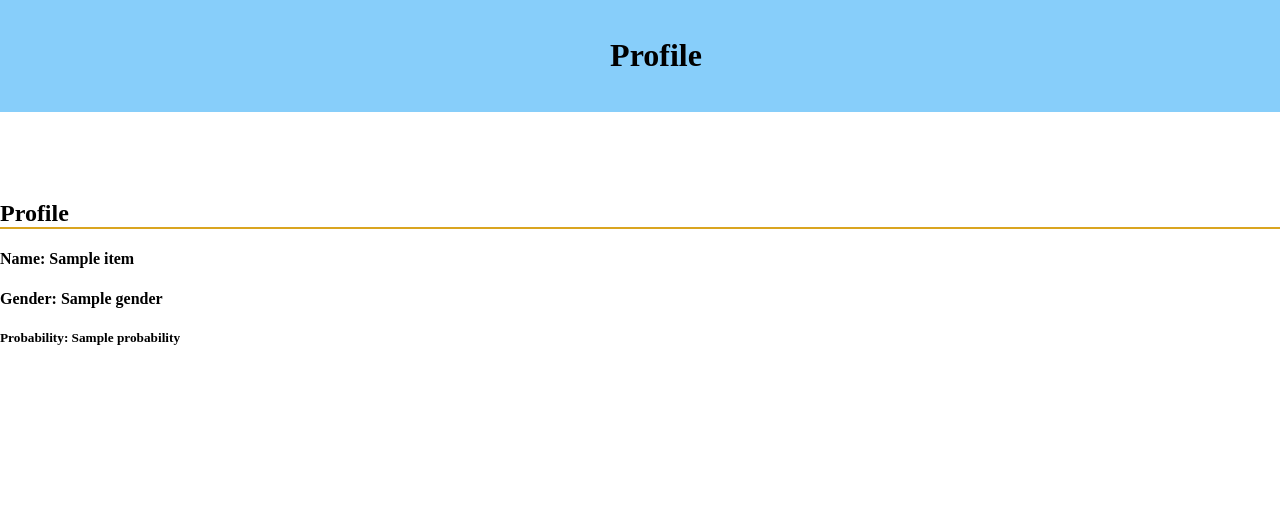
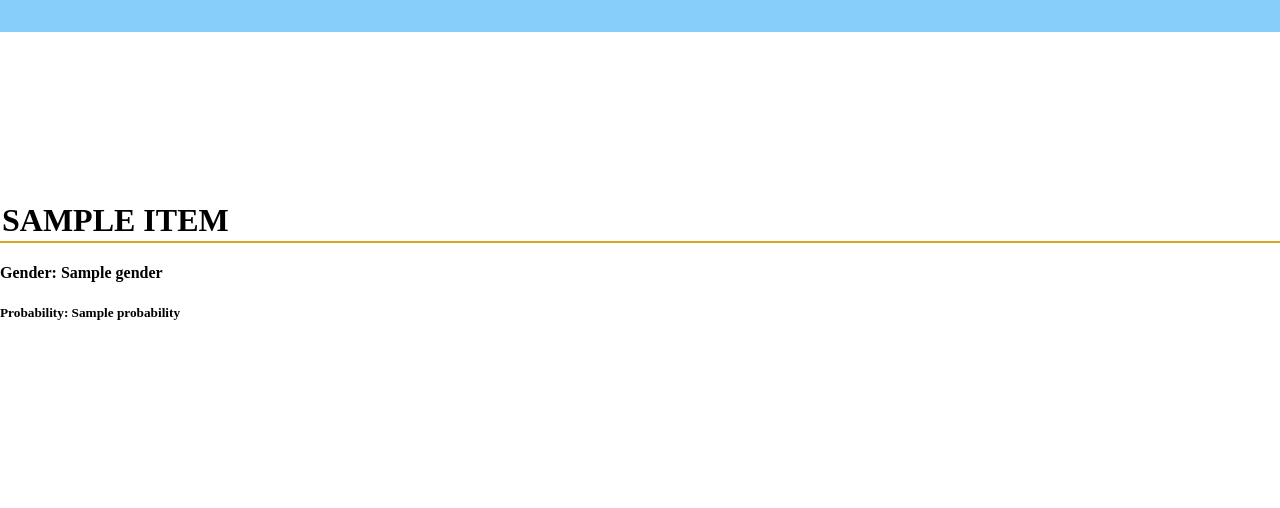
Before and after one commit to Gesifeta/ninja, a Flask app: a page that uses templates/index.html in a window 1280 px wide. Shown: the top 508 px of the page. Run offline with Flask 3, Linux system fonts and the light colour scheme; a database or web service that is not in the repository returns one stand-in record (values such as "Sample title"); data that the repository does not hold is empty.

```diff
--- a/server.py
+++ b/server.py
@@ -15,6 +15,6 @@ def about(name):
     response.raise_for_status()
     data = response.json()
     year = datetime.date.today().year
-    return render_template("index.html",year=year,gender=data["gender"], name=data["name"],probability=data["probability"])
+    return render_template("index.html",year=year,gender=data["gender"], name=data["name"].upper(),probability=data["probability"])
 if __name__ == '__main__':
     app.run(debug=True)
--- a/static/styles.css
+++ b/static/styles.css
@@ -14,7 +14,8 @@ header{
 main{
     margin-top: 200px;
 }
-main h2{
+main h1{
+    padding: 2px;
     border-bottom: solid 2px goldenrod;
 }
 footer{
--- a/templates/index.html
+++ b/templates/index.html
@@ -6,10 +6,9 @@
     <link rel="stylesheet" href="../static/styles.css">
 <body>
 <header>
-    <h1>Profile</h1>
+
 </header>
-<main> <h2 >Profile</h2>
-    <h4>Name:  {{ name }}</h4>
+<main> <h1 >{{ name }}</h1>
     <h4>Gender:  {{ gender }}</h4>
     <h5>Probability:  {{ probability }}</h5></main>
 
```
